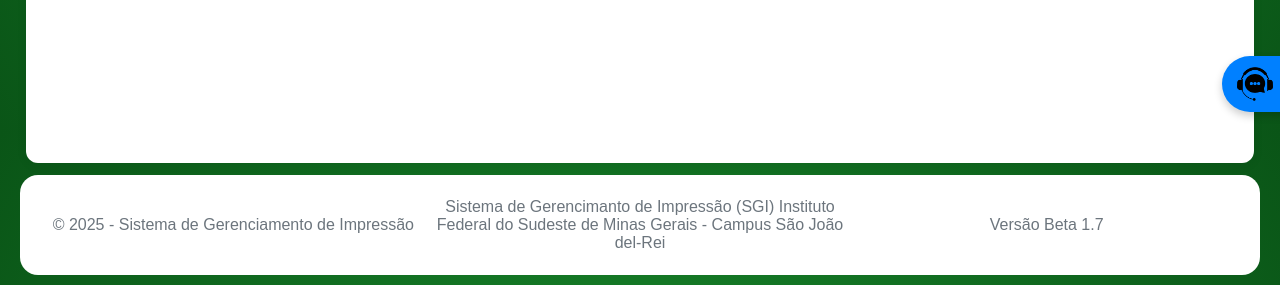
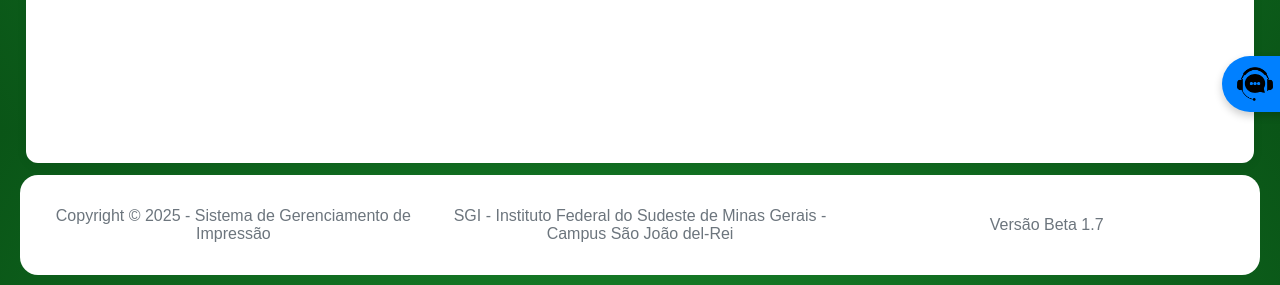
Before and after one commit to RafaelJoelson/sgi, a PHP site: page /sistema/ in a window 1280 px wide. Shown: the part 668-953 px from the top of the page. Run offline with PHP 8.4, Linux system fonts and the light colour scheme.

Commit message:
Correções menores
- Ajustes menores no header e footer

```diff
--- a/includes/config.php
+++ b/includes/config.php
@@ -1,7 +1,7 @@
 <?php
 // Configurações básicas do site
 define('SITE_NAME', 'Sistema de Gerenciamento de Impressão');
-define('SITE_DESCRIPTION', 'Sistema de Gerencimanto de Impressão (SGI) Instituto Federal do Sudeste de Minas Gerais - Campus São João del-Rei');
+define('SITE_DESCRIPTION', 'SGI - Instituto Federal do Sudeste de Minas Gerais - Campus São João del-Rei');
 define('CURRENT_YEAR', date('Y'));
 // Versão dos arquivos CSS e JS para controle de cache
 define('ASSET_VERSION', '1.7');
--- a/includes/footer.php
+++ b/includes/footer.php
@@ -1,6 +1,6 @@
 
     <footer>
-        <p>&copy; <?php echo CURRENT_YEAR; ?> - <?php echo SITE_NAME; ?></p>
+        <p>Copyright &copy; <?php echo CURRENT_YEAR; ?> - <?php echo SITE_NAME; ?></p>
         <p><?php echo SITE_DESCRIPTION; ?></p>
         <p>Versão Beta <?php echo ASSET_VERSION; ?></p>
     </footer>
--- a/includes/header.php
+++ b/includes/header.php
@@ -3,7 +3,7 @@
 <head>
     <meta charset="UTF-8">
     <meta name="viewport" content="width=device-width, initial-scale=1.0">
-    <title><?= SITE_NAME ?> - <?= $pageTitle ?? 'Página' ?></title>
+    <title>SGI - <?= SITE_NAME ?> - <?= $pageTitle ?? 'Página' ?></title>
     <link rel="stylesheet" href="<?= BASE_URL ?>/styles.css?v=<?= ASSET_VERSION ?>">
     <link rel="icon" type="image/png" href="<?= BASE_URL ?>/favicon.ico">
     <link rel="stylesheet" href="https://cdnjs.cloudflare.com/ajax/libs/font-awesome/5.15.4/css/all.min.css">
--- a/includes/login_process_repro.php
+++ b/includes/login_process_repro.php
@@ -15,7 +15,8 @@ if ($_SERVER['REQUEST_METHOD'] !== 'POST') {
 
 $login = trim($_POST['login'] ?? '');
 $senha = $_POST['senha'] ?? '';
-
+// Verifica se os campos de login e senha estão preenchidos
+// MUDANÇA: Adicionada verificação para garantir que os campos não estejam vazios
 if (empty($login) || empty($senha)) {
     redirecionar_com_erro('../reprografia.php', 'Login e senha são obrigatórios.');
 }
```
